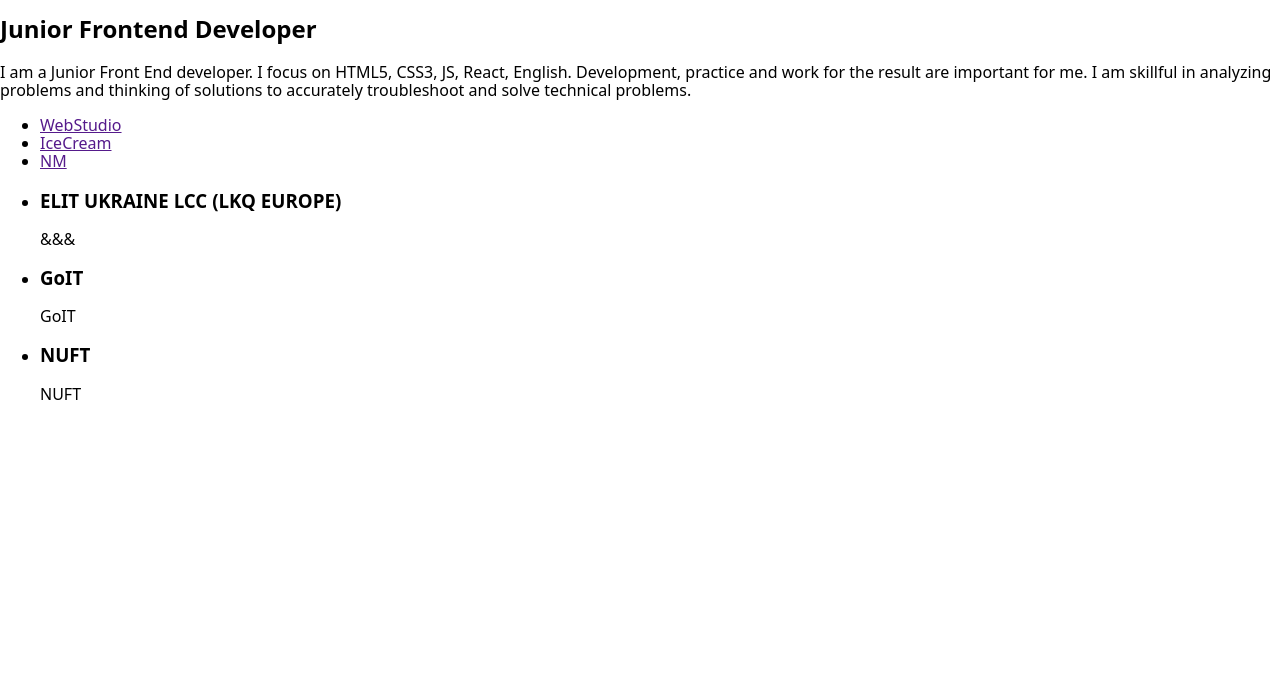
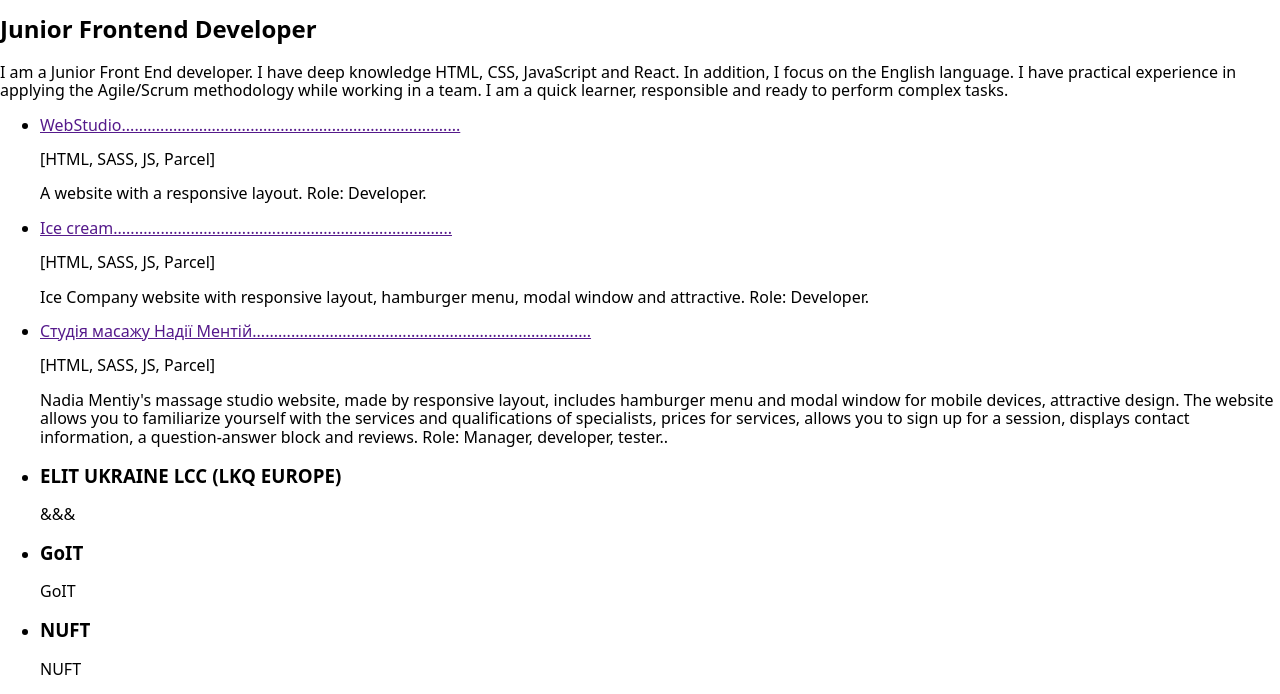
Before and after one commit to A-Novychenko/front-end-developer-resume, a website built with Parcel: page src/index.html in a window 1280 px wide. Shown: the part 844-1538 px from the top of the page. Before the commit the page ends 1263 px from the top, so only its background shows below. Built offline with nearby package versions, Linux system fonts and the light colour scheme.

Commit message:
add summary

```diff
--- a/src/partials/example.html
+++ b/src/partials/example.html
@@ -95,38 +95,43 @@
       <section class="about-me">
         <h1 class="about-me__name">Oleksandr Novychenko</h1>
         <h2 class="about-me__profession">Junior Frontend Developer</h2>
-        <p class="about-me__summary">I am a Junior Front End developer. I focus on
-          HTML5, CSS3, JS, React, English. Development,
-          practice and work for the result are important for
-          me. I am skillful in analyzing problems and
-          thinking of solutions to accurately troubleshoot
-          and solve technical problems.</p>
+        <p class="about-me__summary">I am a Junior Front End developer. I have deep knowledge HTML, CSS, JavaScript and
+          React. In addition, I focus on the English language. I have practical experience in applying the Agile/Scrum
+          methodology while working in a team. I am a quick learner, responsible and ready to perform complex tasks.</p>
       </section>
-<!-- I am a Junior Front End developer. I focus on
-HTML5, CSS3, JS, React, English. Development,
-practice and work for the result are important for
-me. I am skillful in analyzing problems and
-thinking of solutions to accurately troubleshoot
-and solve technical problems.
 
-I am a Front-End developer looking for a full-time position in a
-company that's aimed at making both everyday life and business
-easier, more productive and user-friendly. I have sound knowledge
-of HTML, CSS, JavaScript, and React. Also, I have hands-on
-experience in following Agile /Scrum methodology when working in
-a team. I am a fast learner, responsible, and ready for challenging
-tasks. -->
       <section class="project-experience">
         <ul class="project-experience__list">
           <li class="project-experience__item">
-            <a class="project-experience__link" href="">WebStudio</a>
+            <a class="project-experience__link"
+              href="">WebStudio...............................................................................</a>
+            <p class="project-experience__stack">[HTML, SASS, JS, Parcel]</p>
+            <p class="project-experience__descr">
+              A website with a responsive layout. Role:
+              Developer.</p>
           </li>
           <li class="project-experience__item">
-            <a class="project-experience__link" href="">IceCream</a>
+            <a class="project-experience__link" href="">Ice
+              cream...............................................................................</a>
+            <p class="project-experience__stack">[HTML, SASS, JS, Parcel]</p>
+            <p class="project-experience__descr">
+              Ice Company website with responsive layout,
+              hamburger menu, modal window and attractive. Role:
+              Developer.</p>
           </li>
           <li class="project-experience__item">
-            <a class="project-experience__link" href="">NM</a>
+            <a class="project-experience__link" href="">Cтудія масажу Надії
+              Ментій...............................................................................</a>
+            <p class="project-experience__stack">[HTML, SASS, JS, Parcel]</p>
+            <p class="project-experience__descr">
+              Nadia Mentiy's massage studio website, made
+              by responsive layout, includes hamburger menu and modal window for mobile devices, attractive design.
+              The website allows you to familiarize yourself with the services and qualifications of specialists, prices
+              for services,
+              allows you to sign up for a session, displays contact information, a question-answer block and reviews.
+              Role: Manager, developer, tester..</p>
           </li>
+
         </ul>
       </section>
 
```
